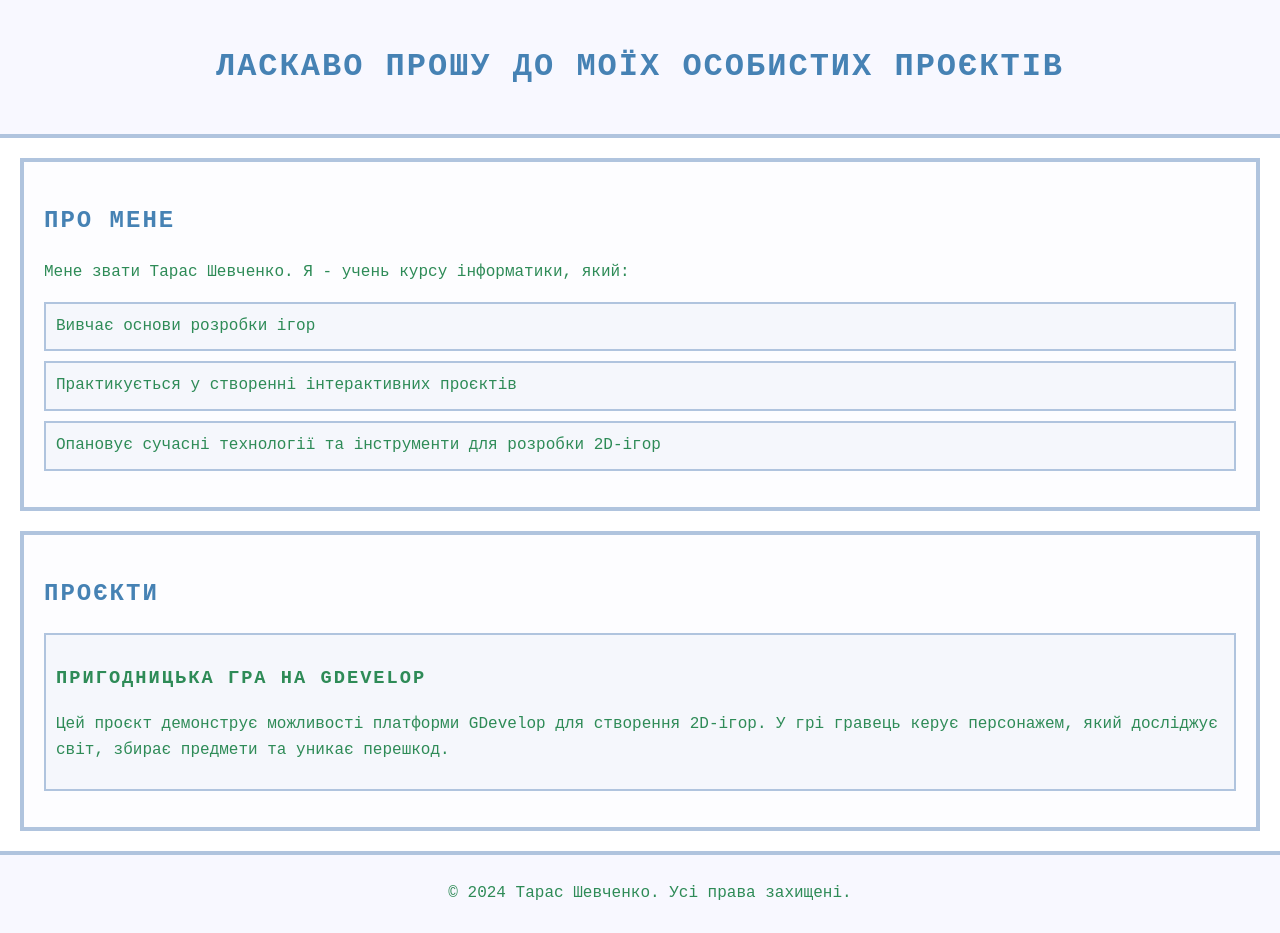
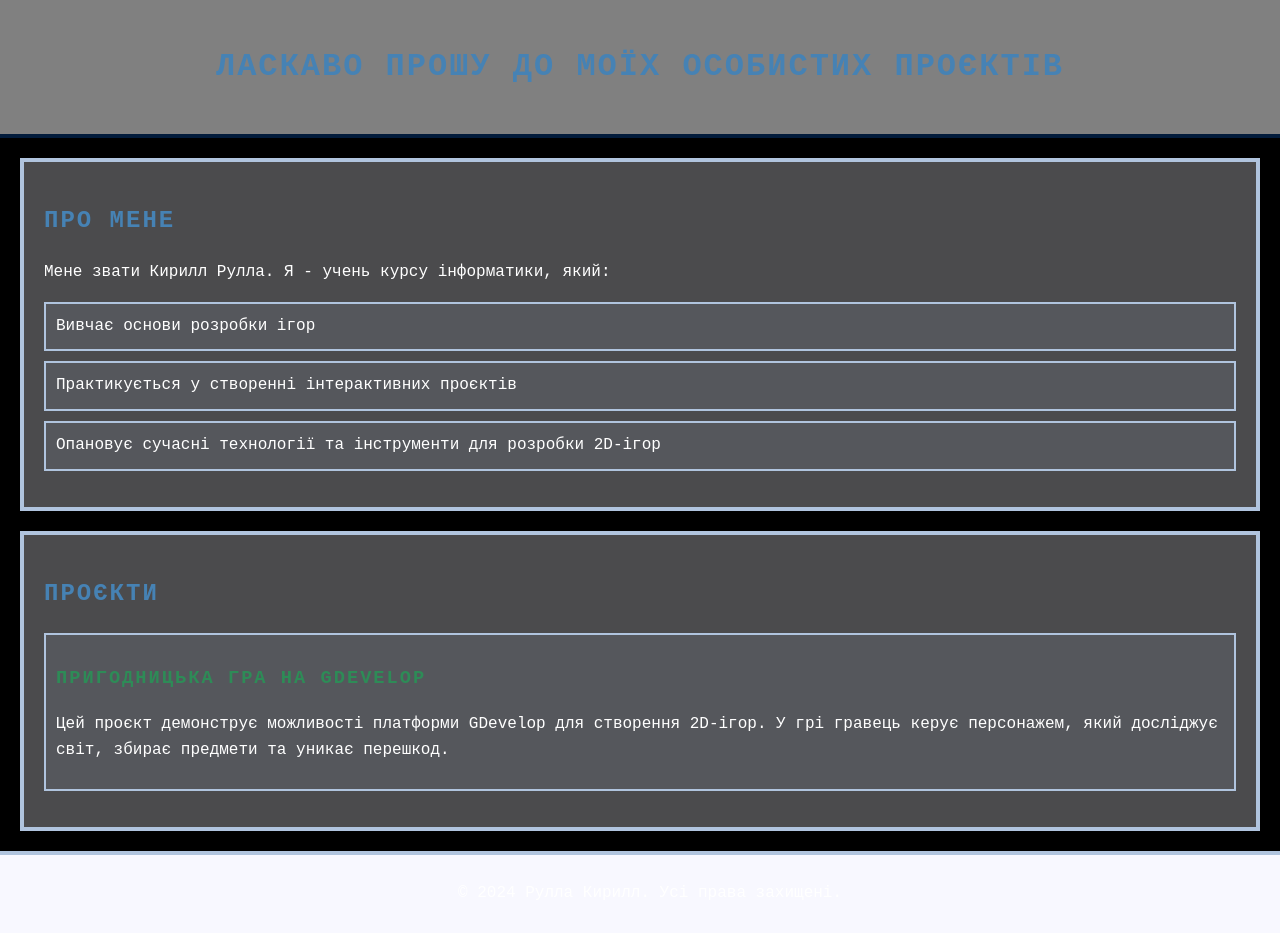
Before and after one commit to Yaidiot4/test-game-site, a plain HTML site: page index.html in a window 1280 px wide. Drawn offline with Linux system fonts and the light colour scheme.

Commit message:
аааа

```diff
--- a/index.html
+++ b/index.html
@@ -3,7 +3,7 @@
 <head>
     <meta charset="UTF-8">
     <meta name="viewport" content="width=device-width, initial-scale=1.0">
-    <title>Особисті проєкти Тараса Шевченка</title>
+    <title>Особисті проєкти Рулли Кирилла</title>
     <link rel="stylesheet" href="style.css">
 </head>
 <body>
@@ -13,7 +13,7 @@
 
     <section id="about">
         <h2>Про мене</h2>
-        <p>Мене звати Тарас Шевченко. Я - учень курсу інформатики, який:</p>
+        <p>Мене звати Кирилл Рулла. Я - учень курсу інформатики, який:</p>
         <ul>
             <li>Вивчає основи розробки ігор</li>
             <li>Практикується у створенні інтерактивних проєктів</li>
@@ -32,7 +32,7 @@
     </section>
 
     <footer>
-        <p>&copy; 2024 Тарас Шевченко. Усі права захищені.</p>
+        <p>&copy; 2024 Рулла Кирилл. Усі права захищені.</p>
     </footer>
 </body>
 </html>
--- a/style.css
+++ b/style.css
@@ -3,15 +3,15 @@ body {
     line-height: 1.6;
     margin: 0;
     padding: 0;
-    color: #2E8B57;
-    background-color: #FFFFFF;
+    color: white;
+    background-color: black;
 }
 
 header {
-    background-color: #F8F8FF;
+    background-color: gray;
     padding: 20px;
     text-align: center;
-    border-bottom: 4px solid #B0C4DE;
+    border-bottom: 4px solid #021b3b;
 }
 
 section {
```
